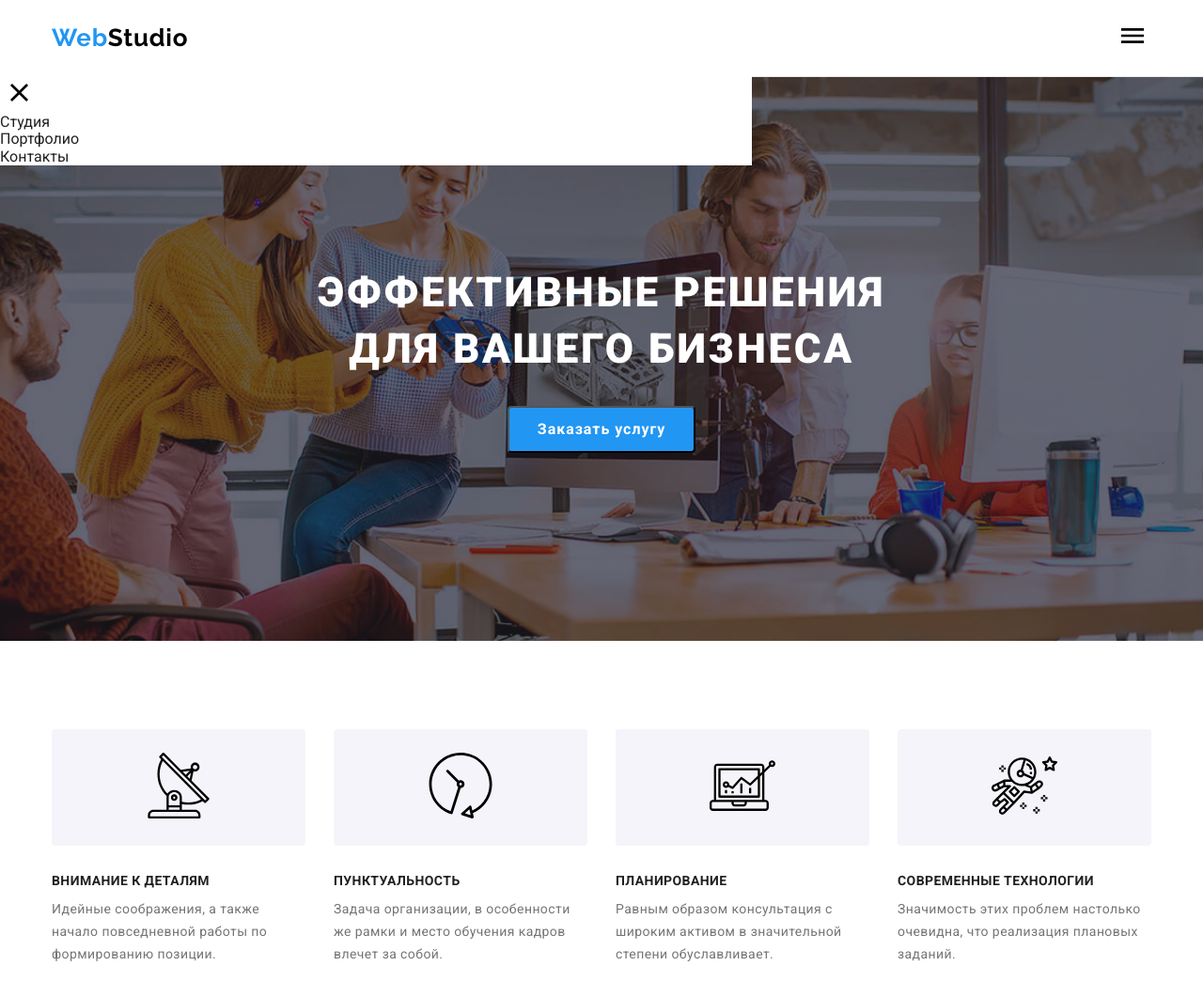
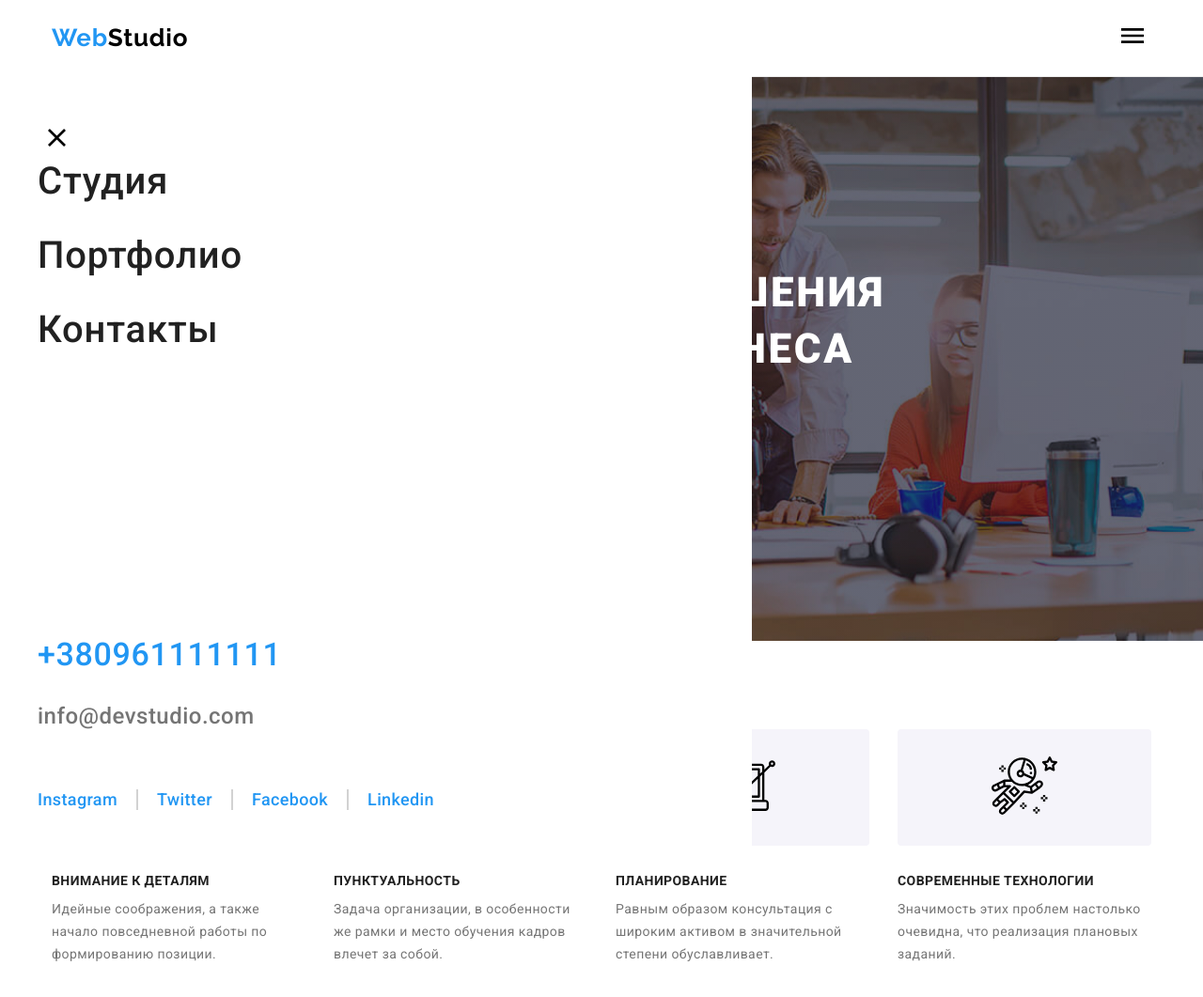
Before and after one commit to Mark-Nelovka/goit-markup-hw-08, a plain HTML site: page index.html in a window 1280 px wide. Shown: the top 1061 px of the page at 94% size. Drawn offline with nearby package versions, Linux system fonts and the light colour scheme.

Commit message:
Добавляет мобильное окно

```diff
--- a/index.html
+++ b/index.html
@@ -66,11 +66,27 @@
                     <use href="./images/sprite/Sprite.svg#icon-Close"></use>
                 </svg>
             </button>
-            <ul class="mob-menu__list">
-                <li class="mob-menu__link">Студия</li>
-                <li class="mob-menu__link">Портфолио</li>
-                <li class="mob-menu__link">Контакты</li>
+            <ul class="mob-menu__list tt-decor">
+                <li class="mob-menu__link"><a class="mob-menu__nav" href="./index.html">Студия</a></li>
+                <li class="mob-menu__link"> <a class="mob-menu__nav" href="./portfolio.html">Портфолио</a></li>
+                <li class="mob-menu__link"> <a class="mob-menu__nav" href="#">Контакты</a></li>
             </ul>
+
+
+            <ul class="mob-menu__contacts tt-decor">
+                <li class="mob-menu__item"><a class="mob-menu__phone" href="tel:+380961111111">+380961111111</a></li>
+                <li class="mob-menu__item"><a class="mob-menu__mail" href="mailto:info@devstudio.com">info@devstudio.com</a></li>
+            </ul>
+
+            <ul class="mob-menu-soc tt-decor">
+                <li class="mob-menu-soc__link"><a class="mob-menu-soc__item" href="#">Instagram</a></li>
+                <li class="mob-menu-soc__link"><a class="mob-menu-soc__item" href="#">Twitter</a></li>
+                <li class="mob-menu-soc__link"><a class="mob-menu-soc__item" href="#">Facebook</a></li>
+                <li class="mob-menu-soc__link"><a class="mob-menu-soc__item" href="#">Linkedin</a></li>
+            </ul>
+
+
+
         </div>
     </header>
 
--- a/sass/layout/Studio/_header.scss
+++ b/sass/layout/Studio/_header.scss
@@ -1,7 +1,8 @@
 .header-container {
   display: flex;
   align-items: center;
-  margin-left: auto;
+  // margin-left: auto;
+  justify-content: space-between;
 }
 
 .header {
@@ -17,13 +18,13 @@
 .page-header-container__logo {
   text-decoration: none;
   list-style: none;
-  margin-right: 93px;
+  // margin-right: 93px;
   padding-top: 25px;
   padding-bottom: 25px;
 }
 
 .page-header-container__button {
-  margin-left: auto;
+  // margin-left: auto;
   width: 40px;
   height: 40px;
   background-color: var(--title);
@@ -82,7 +83,7 @@
 
 .mob-menu {
   width: 100vh;
-
+  padding: 48px 83px 48px 40px;
   background-color: #ffffff;
   position: fixed;
 }
@@ -92,6 +93,82 @@
   height: 40px;
   border: none;
   background-color: #ffffff;
+}
+
+.mob-menu__link {
+  &:not(:last-child) {
+    margin-bottom: 32px;
+  }
+}
+
+.mob-menu__nav {
+  text-decoration: none;
+  list-style: none;
+  font-weight: 500;
+  font-size: 40px;
+  line-height: calc(47 / 40);
+  letter-spacing: 0.02em;
+  color: var(--text);
+}
+
+.mob-menu__contacts {
+  margin-top: 302px;
+}
+
+.mob-menu__item {
+  &:not(:last-child) {
+    margin-bottom: 32px;
+  }
+}
+
+.mob-menu__phone {
+  text-decoration: none;
+  list-style: none;
+  font-weight: 500;
+  font-size: 34px;
+  line-height: calc(40 / 34);
+  letter-spacing: 0.02em;
+  color: var(--logo);
+}
+
+.mob-menu__mail {
+  text-decoration: none;
+  list-style: none;
+  font-weight: 500;
+  font-size: 24px;
+  line-height: calc(28 / 24);
+  letter-spacing: 0.02em;
+
+  color: var(--main-text-color);
+}
+
+.mob-menu-soc {
+  display: flex;
+  margin-top: 64px;
+}
+
+.mob-menu-soc__item {
+  list-style: none;
+  text-decoration: none;
+  font-weight: 500;
+  font-size: 18px;
+  line-height: calc(22 / 18);
+  letter-spacing: 0.02em;
+  color: var(--logo);
+}
+
+.mob-menu-soc__link {
+  display: flex;
+  align-items: center;
+  &:not(:last-child)::after {
+    content: "";
+    width: 22px;
+    height: 0;
+    border: 1px solid rgba(33, 33, 33, 0.2);
+    transform: rotate(90deg);
+    margin-right: 10px;
+    margin-left: 10px;
+  }
 }
 
 // .nav-menu-list__item {
```
Also changed, not shown: css/main.css, 1 other file.
